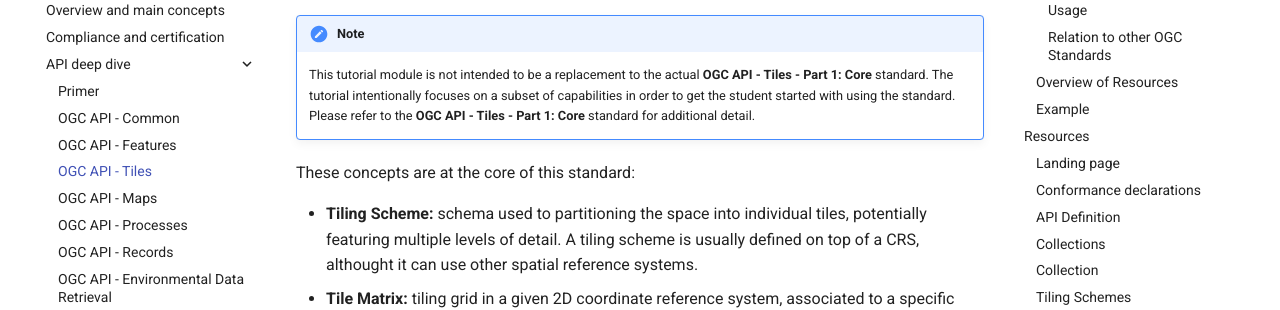
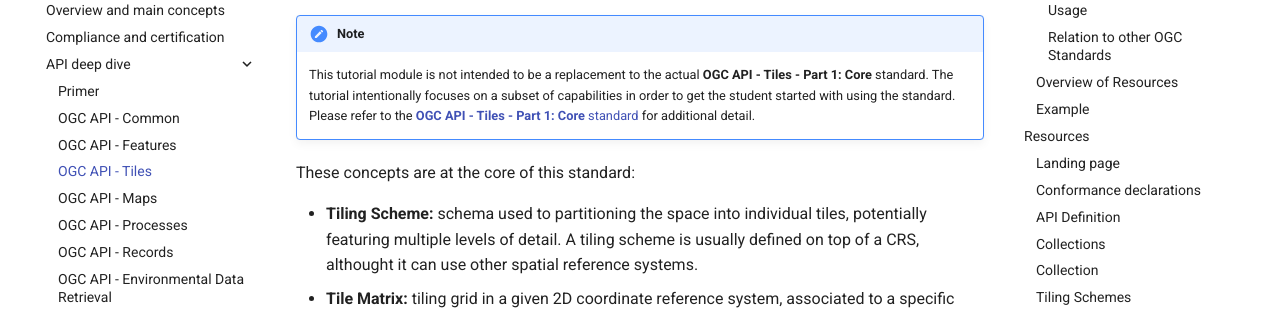
Before and after one commit to opengeospatial/ogcapi-workshop, an MkDocs documentation site: the page built from workshop/content/docs/api-deep-dive/tiles.md, in a window 1280 px wide and 900 px high, scrolled down 709 px. Shown: the part 152-462 px from the top of the window. Built offline with MkDocs 1.6.1 and Material for MkDocs 9.7.7, drawn with Linux system fonts in a browser that asks for light colours; comment, search, counter and statistics services are not loaded; part of the change alters nothing that is shown.

```diff
--- a/workshop/content/docs/api-deep-dive/tiles.md
+++ b/workshop/content/docs/api-deep-dive/tiles.md
@@ -37,8 +37,8 @@ sets.
     This tutorial module is not intended to be a replacement to the actual
     **OGC API - Tiles - Part 1: Core** standard. The tutorial intentionally
     focuses on a subset of capabilities in order to get the student started
-    with using the standard. Please refer to the **OGC API - Tiles - Part 1:
-    Core** standard for additional detail.
+    with using the standard. Please refer to the [**OGC API - Tiles - Part 1:
+    Core** standard](https://docs.ogc.org/is/20-057/20-057.html) for additional detail.
 
 These concepts are at the core of this standard:
 
```
